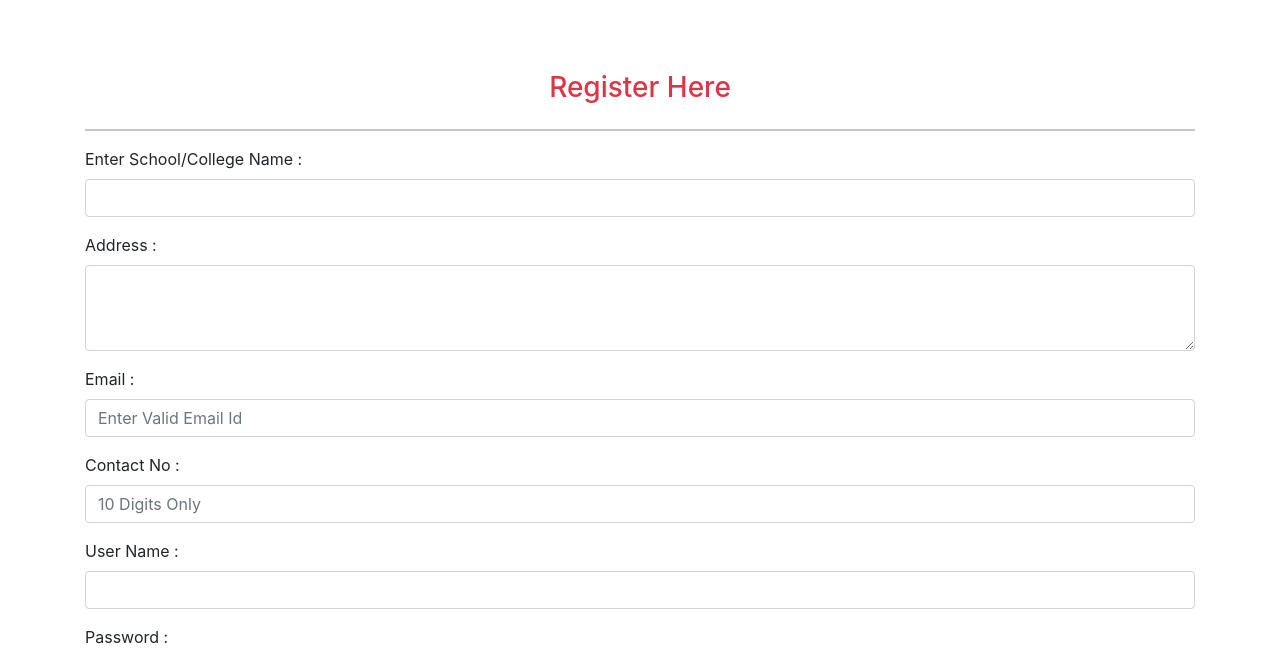
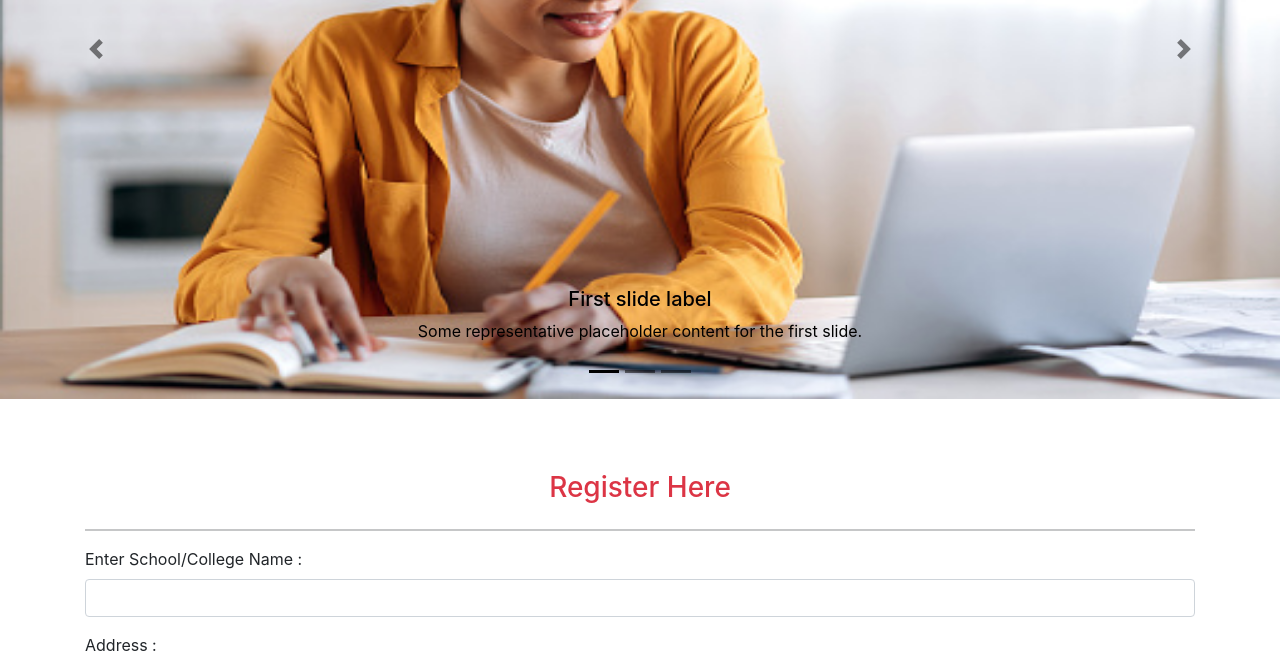
Before and after one commit to vidhi49/Digital-Academy, a PHP site: page /Guest/SignUp.php in a window 1280 px wide. Shown: the part 409-1063 px from the top of the page. Run offline with PHP 8.4, Linux system fonts and the light colour scheme; some libraries are stand-ins or nearby versions.

Commit message:
testcase

```diff
--- a/Guest/Header.php
+++ b/Guest/Header.php
@@ -7,13 +7,13 @@
   <meta name="viewport" content="width=device-width, initial-scale=1">
   <link href="https://cdn.jsdelivr.net/npm/bootstrap@5.1.3/dist/css/bootstrap.min.css" rel="stylesheet">
   <script src="https://cdn.jsdelivr.net/npm/bootstrap@5.1.3/dist/js/bootstrap.bundle.min.js"></script>
-  <link rel="stylesheet" href="../CSS/style.css">
+  <link rel="stylesheet" href="../css/style.css">
 </head>
 
 <body>
   <nav class="navbar navbar-expand-sm bg-dark navbar-dark py-1">
     <div class="container-fluid">
-      <img class='logo navbar-brand ms-5' src='../Images/logo1.png' />
+      <img class='logo navbar-brand ms-5' src='../img/logo1.png' />
       <button class="navbar-toggler" type="button" data-bs-toggle="collapse" data-bs-target="#collapsibleNavbar">
         <span class="navbar-toggler-icon"></span>
       </button>
@@ -48,21 +48,21 @@
       </div>
       <div class="carousel-inner ">
         <div class="carousel-item active" data-bs-interval="10000">
-          <img src="../Images/sl1.jpg" class="d-block img-carousel" alt="...">
+          <img src="../img/sl1.jpg" class="d-block img-carousel" alt="...">
           <div class="carousel-caption d-none d-md-block">
             <h5>First slide label</h5>
             <p>Some representative placeholder content for the first slide.</p>
           </div>
         </div>
         <div class="carousel-item" data-bs-interval="2000">
-          <img src="../Images/sl2.jpg" class="d-block img-carousel" alt="...">
+          <img src="../img/sl2.jpg" class="d-block img-carousel" alt="...">
           <div class="carousel-caption d-none d-md-block">
             <h5>Second slide label</h5>
             <p>Some representative placeholder content for the second slide.</p>
           </div>
         </div>
         <div class="carousel-item">
-          <img src="../Images/sl3.jpg" class="d-block img-carousel" alt="...">
+          <img src="../img/sl3.jpg" class="d-block img-carousel" alt="...">
           <div class="carousel-caption d-none d-md-block">
             <h5>Third slide label</h5>
             <p>Some representative placeholder content for the third slide.</p>
--- a/css/style.css
+++ b/css/style.css
@@ -2,3 +2,12 @@
 {
   max-height: 100px;
 }
+.img-carousel
+{
+    min-width:100%;
+    /* max-height:400px; */
+    height:700px;
+    background-repeat: no-repeat;
+    background-size: contain;
+
+}
```
Also changed, not shown: img/sl1.jpg (added), img/sl2.jpg (added), img/sl3.jpg (added).
